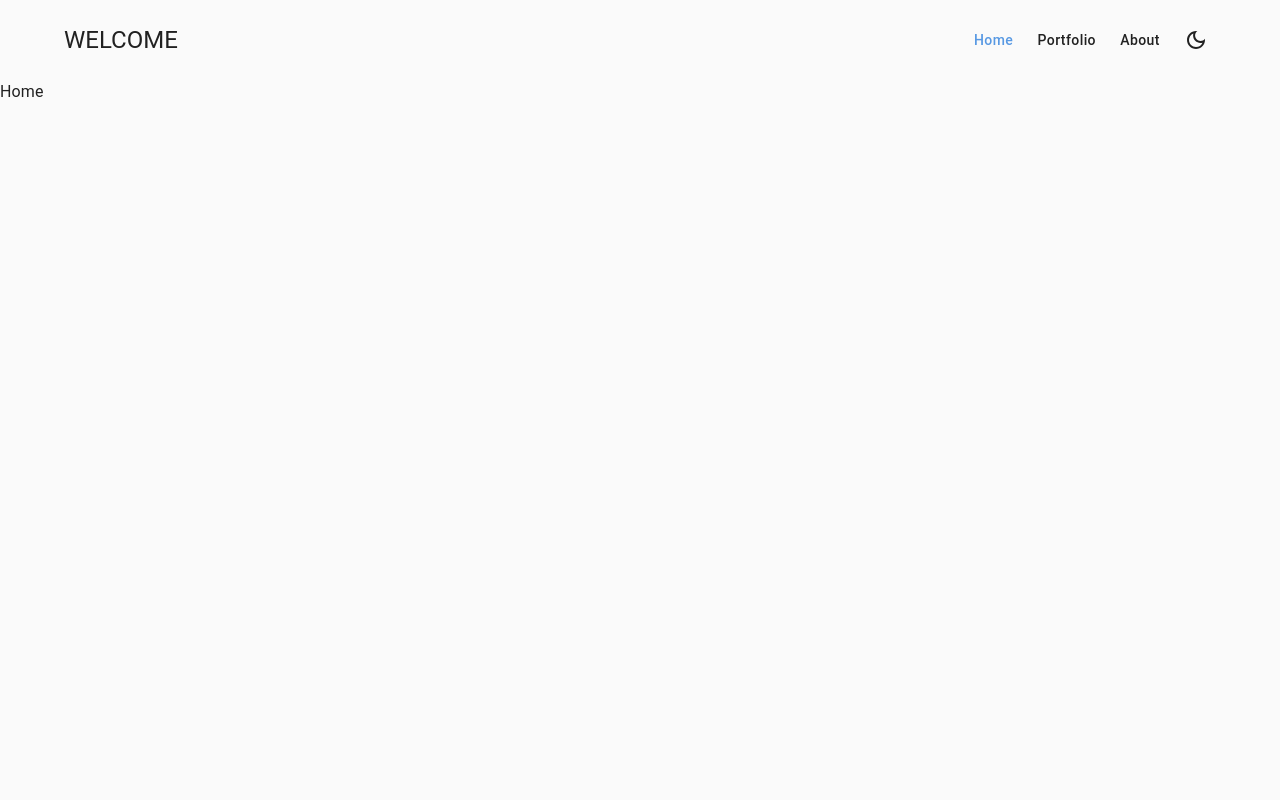
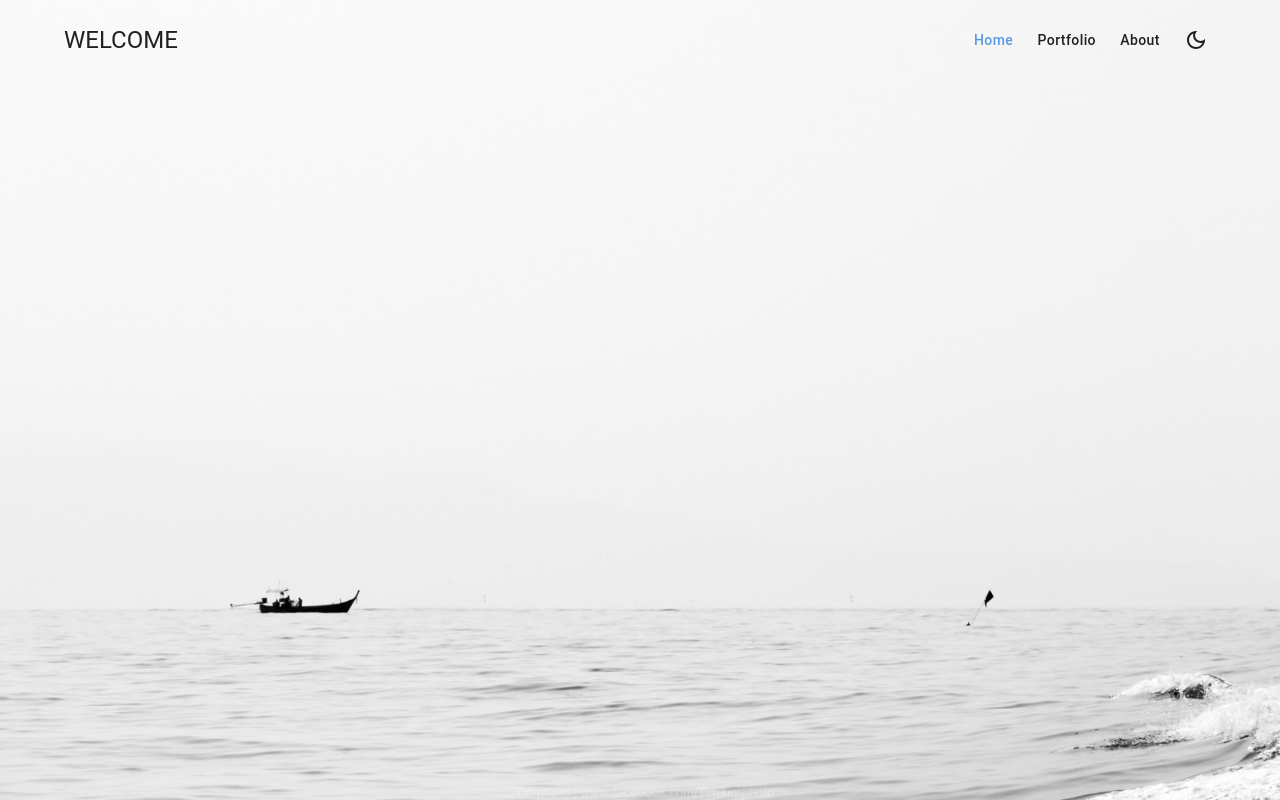
Before and after one commit to tim2538/portfolio, a React (Create React App) app: page / in a window 1280 px wide. Built offline with nearby package versions, Linux system fonts and the light colour scheme.

Commit message:
Add background image and title component

```diff
--- a/src/App.tsx
+++ b/src/App.tsx
@@ -9,7 +9,6 @@ export default function App() {
   return (
     <div>
       <Navbar />
-      <Toolbar sx={{ my: 1 }} />
       <Routes>
         <Route path="/" element={<Home />} />
         <Route path="/portfolio" element={<Portfolio />} />
--- /dev/null
+++ b/src/components/Title/index.tsx
@@ -0,0 +1,15 @@
+import { Box, Typography } from '@mui/material';
+
+interface TitleProps {
+  text: string;
+}
+
+export default function Title({ text }: TitleProps) {
+  return (
+    <Box textAlign="center" sx={{ pt: { xs: 16, sm: 20 } }}>
+      <Typography sx={{ fontSize: { xs: 32, sm: 40, md: 48 } }}>
+        {text}
+      </Typography>
+    </Box>
+  );
+}
--- a/src/pages/About/index.tsx
+++ b/src/pages/About/index.tsx
@@ -1,3 +1,10 @@
+import { Box } from '@mui/material';
+import Title from '../../components/Title';
+
 export default function About() {
-  return <div>About</div>;
+  return (
+    <Box>
+      <Title text="About" />
+    </Box>
+  );
 }
--- a/src/pages/Home/index.tsx
+++ b/src/pages/Home/index.tsx
@@ -1,3 +1,13 @@
+import { Box, CardMedia, useTheme } from '@mui/material';
+
 export default function Home() {
-  return <div>Home</div>;
+  const theme = useTheme();
+  const { mode } = theme.palette;
+
+  return (
+    <CardMedia
+      sx={{ height: '100vh' }}
+      image={require(`../../assets/WebCover_${mode}.jpeg`)}
+    />
+  );
 }
--- a/src/pages/Portfolio/index.tsx
+++ b/src/pages/Portfolio/index.tsx
@@ -1,3 +1,10 @@
+import { Box } from '@mui/material';
+import Title from '../../components/Title';
+
 export default function Portfolio() {
-  return <div>Portfolio</div>;
+  return (
+    <Box>
+      <Title text="Portfolio" />
+    </Box>
+  );
 }
```
Also changed, not shown: src/assets/WebCover_dark.jpeg (renamed from src/assets/WebCover.jpeg), src/assets/WebCover_light.jpeg (added).
